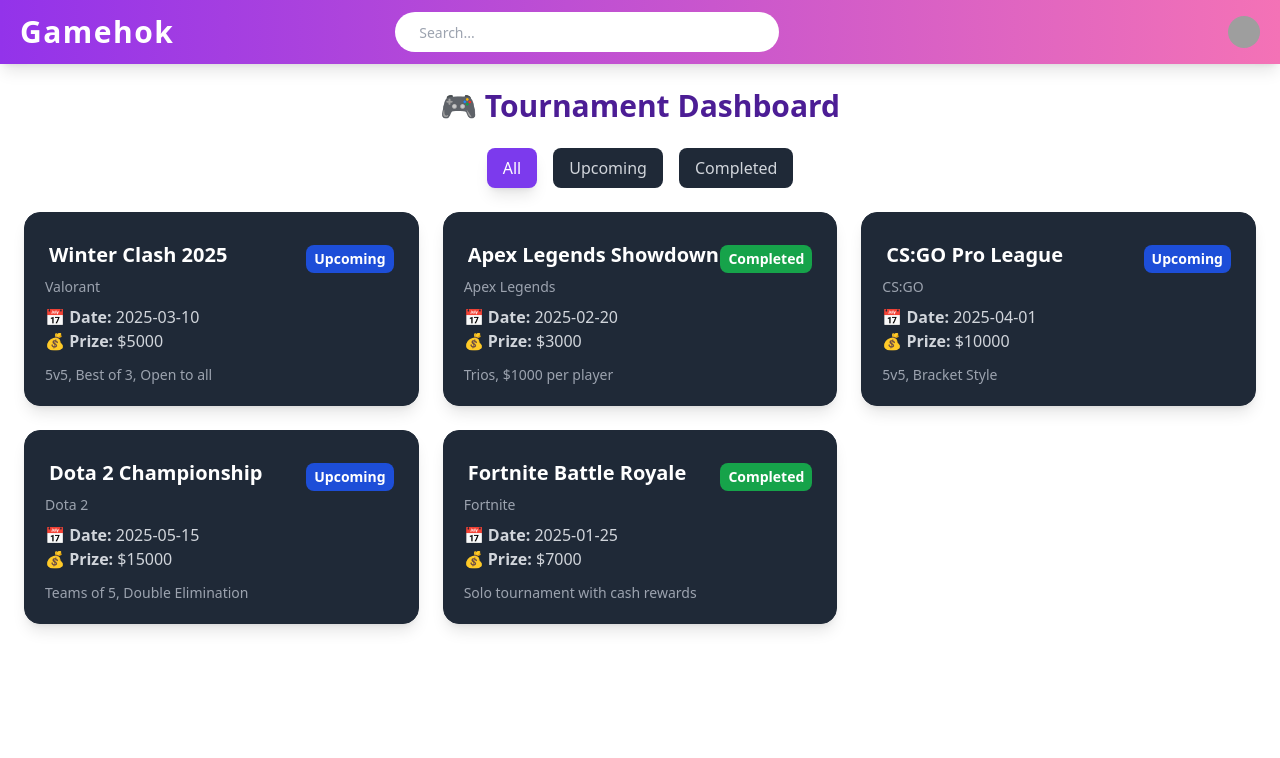
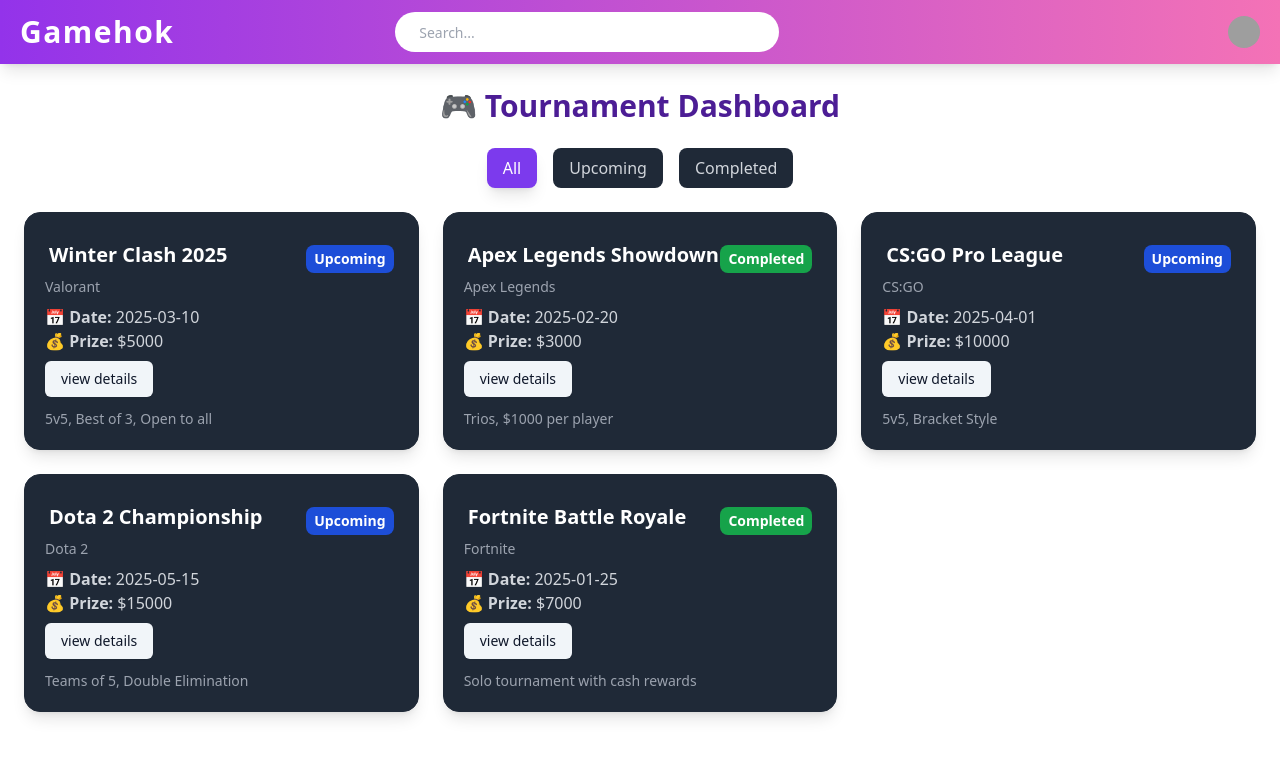
Before and after one commit to sidd-hac/gamehok_frontend, a Next.js app: page / in a window 1280 px wide. Shown: the top 758 px of the page. Built offline with nearby package versions, Linux system fonts and the light colour scheme; grey boxes are pictures that could not be loaded.

Commit message:
tournaments page done

```diff
--- a/src/app/page.tsx
+++ b/src/app/page.tsx
@@ -1,4 +1,5 @@
-import TournamentDashboard from "@/components/dashboard";
+
+import TournamentDashboard from "@/components/Dashboard";
 import Navbar from "@/components/Navbar";
 
 
--- a/src/components/Dashboard.tsx
+++ b/src/components/Dashboard.tsx
@@ -1,6 +1,7 @@
 "use client";
 
 import { useState } from "react";
+import { Button } from "./ui/button";
 
 interface Tournament {
     id: number;
@@ -81,8 +82,8 @@
                     <button
                         key={status}
                         className={`px-4 py-2 rounded-lg font-medium transition ${filter === status
-                                ? "bg-violet-600 text-white shadow-lg"
-                                : "bg-gray-800 text-gray-300 hover:bg-violet-700 hover:text-white"
+                            ? "bg-violet-600 text-white shadow-lg"
+                            : "bg-gray-800 text-gray-300 hover:bg-violet-700 hover:text-white"
                             }`}
                         onClick={() => setFilter(status)}
                     >
@@ -103,8 +104,8 @@
                             <h2 className="text-xl font-semibold text-white truncate">{t.title}</h2>
                             <p
                                 className={`mt-2 text-sm font-semibold py-1 px-2 inline-block rounded-lg ${t.status === "Upcoming"
-                                        ? "bg-blue-700 text-white"
-                                        : "bg-green-600 text-white"
+                                    ? "bg-blue-700 text-white"
+                                    : "bg-green-600 text-white"
                                     }`}
                             >
                                 {t.status}
@@ -117,6 +118,12 @@
                         <p className="text-gray-300">
                             <span className="font-semibold">💰 Prize:</span> ${t.prizePool}
                         </p>
+                        <Button
+                            className="mt-2"
+                            variant="secondary"
+                        >
+                            view details
+                        </Button>
 
                         <p className="text-gray-400 mt-3 text-sm">{t.description}</p>
                     </div>
```
